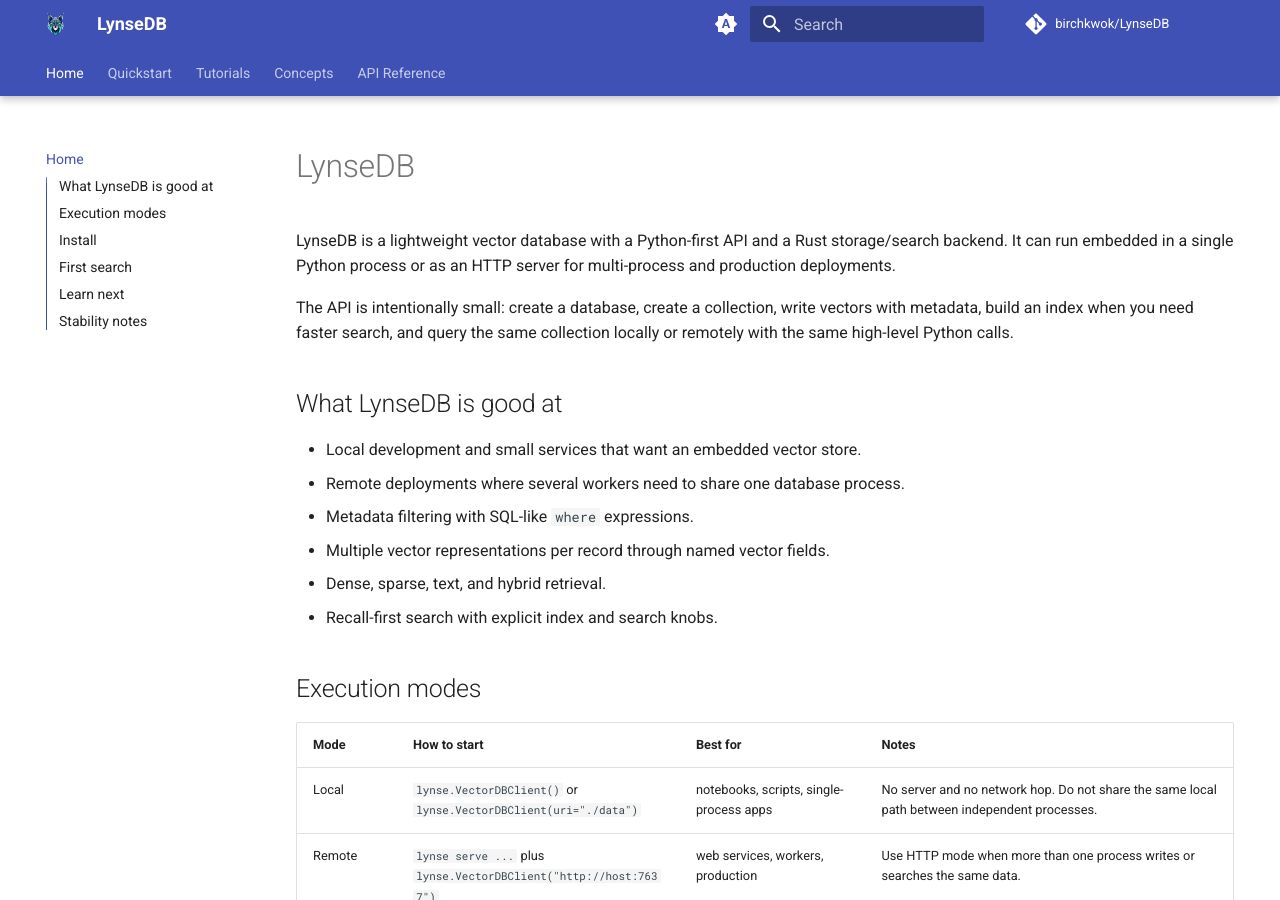
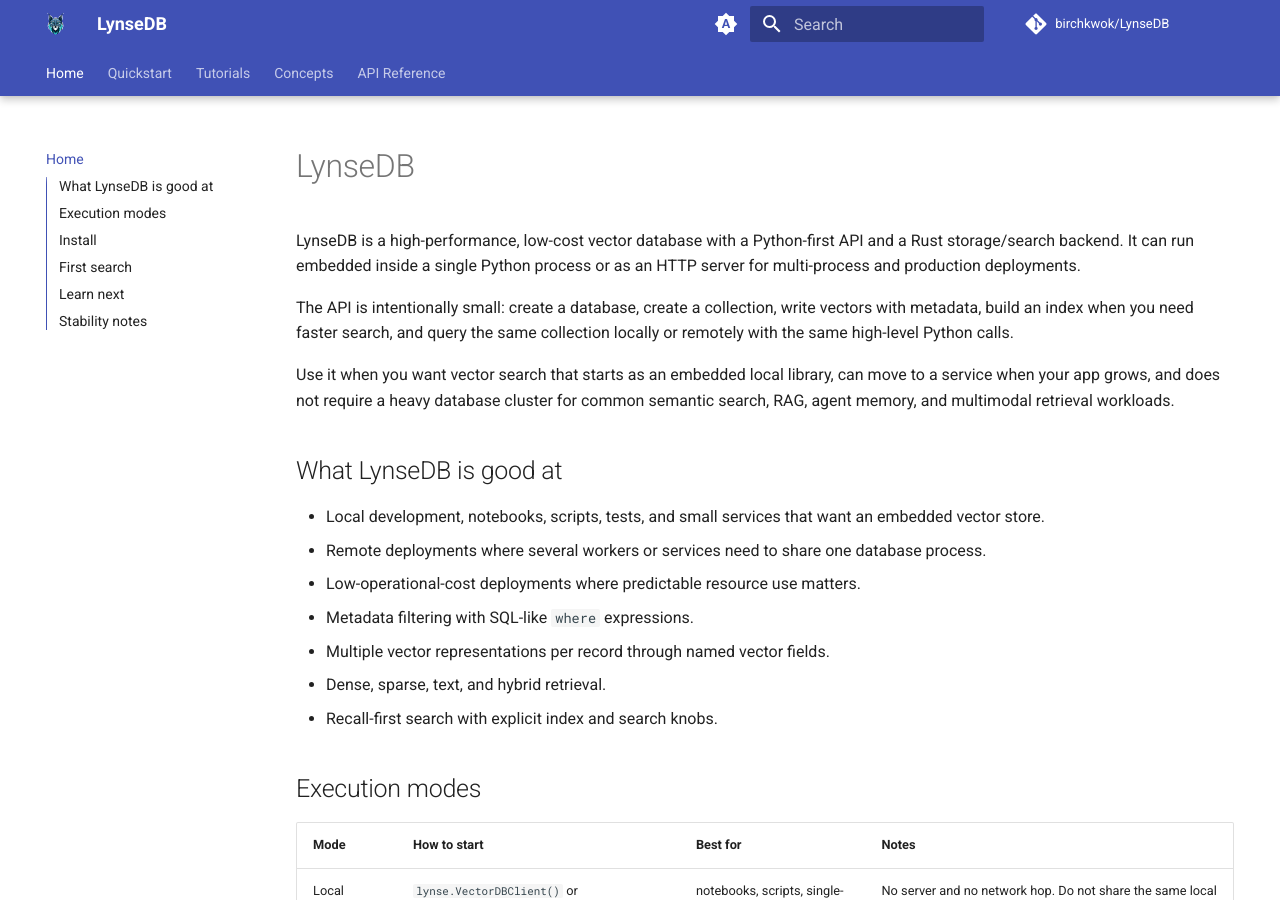
Before and after one commit to BirchKwok/lynsedb, an MkDocs documentation site: the page built from docs/index.md, in a window 1280 px wide and 900 px high. Built offline with MkDocs 1.6.1 and Material for MkDocs 9.7.7, drawn with Linux system fonts in a browser that asks for light colours; comment, search, counter and statistics services are not loaded; the version menu is left out.

Commit message:
feat: enhance CI workflow with version input and improve documentation clarity

```diff
--- a/docs/index.md
+++ b/docs/index.md
@@ -1,17 +1,25 @@
 # LynseDB
 
-LynseDB is a lightweight vector database with a Python-first API and a Rust
-storage/search backend. It can run embedded in a single Python process or as an
-HTTP server for multi-process and production deployments.
+LynseDB is a high-performance, low-cost vector database with a Python-first API
+and a Rust storage/search backend. It can run embedded inside a single Python
+process or as an HTTP server for multi-process and production deployments.
 
 The API is intentionally small: create a database, create a collection, write
 vectors with metadata, build an index when you need faster search, and query the
 same collection locally or remotely with the same high-level Python calls.
 
+Use it when you want vector search that starts as an embedded local library,
+can move to a service when your app grows, and does not require a heavy
+database cluster for common semantic search, RAG, agent memory, and multimodal
+retrieval workloads.
+
 ## What LynseDB is good at
 
-- Local development and small services that want an embedded vector store.
-- Remote deployments where several workers need to share one database process.
+- Local development, notebooks, scripts, tests, and small services that want an
+  embedded vector store.
+- Remote deployments where several workers or services need to share one
+  database process.
+- Low-operational-cost deployments where predictable resource use matters.
 - Metadata filtering with SQL-like `where` expressions.
 - Multiple vector representations per record through named vector fields.
 - Dense, sparse, text, and hybrid retrieval.
```
Also changed, not shown: README.md (+111 -29 lines), 1 other file.
